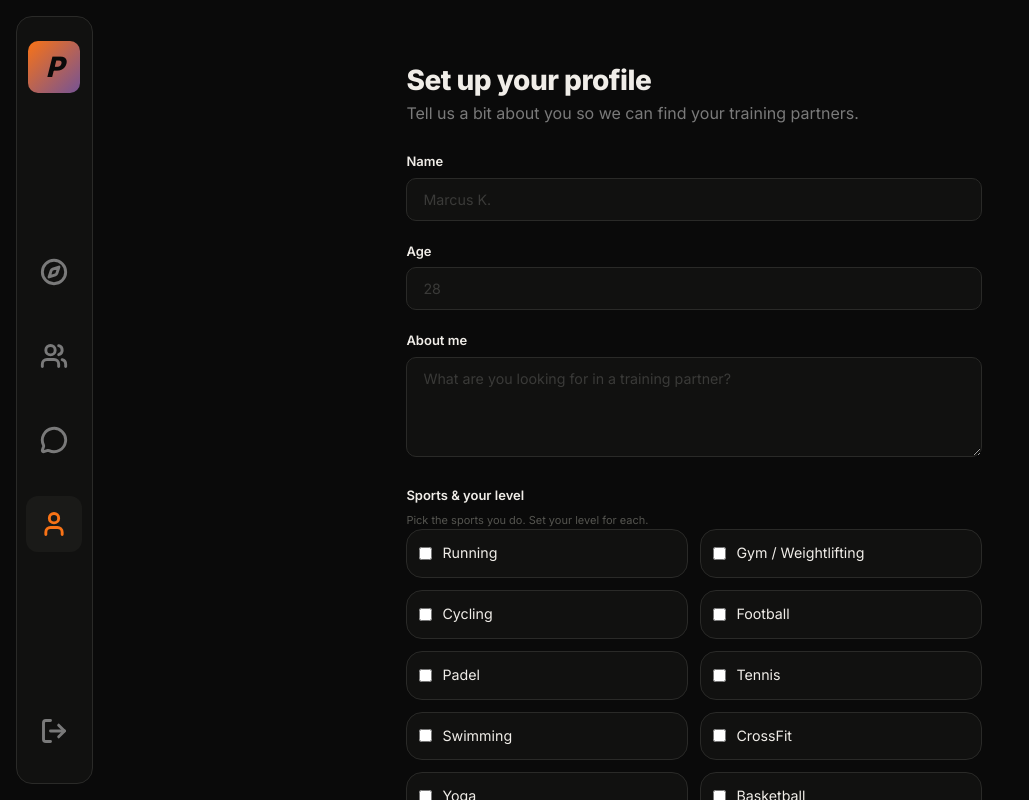
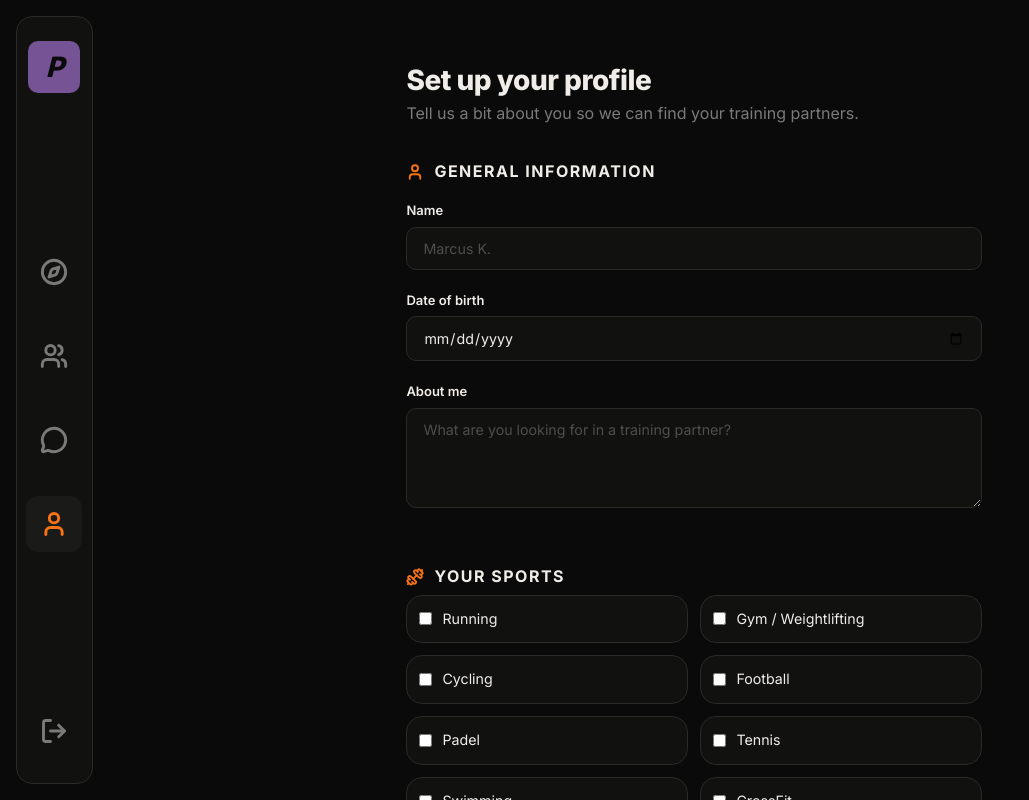
Before and after one commit to KorbenSweetheart/web, a React (Vite) app in the folder frontend/: page /app/profile in a window 1280 px wide. Shown: the whole page, without its empty margins (0-1029 px from the left). Built offline with nearby package versions, Linux system fonts and the light colour scheme; sample sign-in values are in the browser's storage.

Commit message:
feat: add third accent color, profile icons, birth date and visual polish

```diff
--- a/frontend/src/index.css
+++ b/frontend/src/index.css
@@ -61,6 +61,7 @@ ul, ol { list-style: none; }
   --surface-hover:    #1E1E1C;
   --accent:           #F97316;
   --accent-hover:     #755395;
+  --accent-3:         #70A583;
   --on-accent:        #FFFFFF;
 
   /* ---- Preview panel ---- */
@@ -76,8 +77,8 @@ ul, ol { list-style: none; }
   /* ---- Text (4 levels) ---- */
   --text-1:           #F0EDE8;
   --text-2:           #7a7a7a;
-  --text-3:           #555550;
-  --text-4:           #3A3A38;
+  --text-3:           #919191;
+  --text-4:           #4e4e4e;
 
   /* ---- States ---- */
   --success:          #4ADE80;
@@ -217,6 +218,14 @@ body {
   font-weight: 500;
   line-height: 1.3;
   color: var(--text-4);
+}
+
+.text-section {
+  font-size: clamp(0.875rem, 0.8vw + 0.4rem, 1rem);
+  font-weight: 700;
+  text-transform: uppercase;
+  letter-spacing: 1.5px;
+  color: var(--text-1);
 }
 
 .text-accent  { color: var(--accent); }
@@ -691,7 +700,7 @@ body {
   width: clamp(1.875rem, 3vw, 2.125rem);
   height: clamp(1.875rem, 3vw, 2.125rem);
   border-radius: var(--r-lg);
-  background: linear-gradient(135deg, var(--accent), var(--accent-hover));
+  background: var(--accent-hover);
   display: flex;
   align-items: center;
   justify-content: center;
@@ -906,6 +915,12 @@ body {
 .mt-lg   { margin-top: clamp(1rem, 2vw, 1.5rem); }
 .mt-xl   { margin-top: clamp(1.5rem, 3vw, 2rem); }
 .mt-2xl  { margin-top: clamp(2rem, 4vw, 3rem); }
+.mb-xs   { margin-bottom: clamp(0.25rem, 0.4vw, 0.375rem); }
+.mb-sm   { margin-bottom: clamp(0.5rem, 0.8vw, 0.625rem); }
+.mb-md   { margin-bottom: clamp(0.75rem, 1.2vw, 1rem); }
+.mb-lg   { margin-bottom: clamp(1rem, 2vw, 1.5rem); }
+.mb-xl   { margin-bottom: clamp(1.5rem, 3vw, 2rem); }
+.mb-2xl  { margin-bottom: clamp(2rem, 4vw, 3rem); }
 
 .text-center { text-align: center; }
 .text-right  { text-align: right; }
--- a/frontend/src/pages/LandingPage.css
+++ b/frontend/src/pages/LandingPage.css
@@ -78,8 +78,7 @@
 
 /* --- Preview Panel — SVG pattern background --- */
 .landing-preview {
-  background: linear-gradient(160deg, var(--accent-hover) 0%, var(--bg) 100%);
-  padding: clamp(2rem, 4vw, 3rem) clamp(1.5rem, 3vw, 2.5rem);
+  background: linear-gradient(160deg, var(--accent-hover) 0%, var(--accent-3) 100%);
   display: flex;
   align-items: center;
   justify-content: center;
--- a/frontend/src/pages/ProfileSetupPage.tsx
+++ b/frontend/src/pages/ProfileSetupPage.tsx
@@ -3,11 +3,11 @@ import type { FormEvent } from 'react';
 import { useNavigate } from 'react-router-dom';
 import { SPORTS, MODES, LEVELS, saveProfile } from '../services/profile';
 import type { Profile, ProfileActivity } from '../types';
+import { User, Dumbbell, SlidersHorizontal, MapPin, Headphones, Users, Sparkles } from 'lucide-react';
 
 export default function ProfileSetupPage() {
   const [name, setName] = useState('');
-  const [age, setAge] = useState('');
-  const [bio, setBio] = useState('');
+  const [birthDate, setBirthDate] = useState('');  const [bio, setBio] = useState('');
   const [modeId, setModeId] = useState<number | null>(null);
   const [maxRadius, setMaxRadius] = useState(10);
   const [activities, setActivities] = useState<ProfileActivity[]>([]);
@@ -43,12 +43,24 @@ export default function ProfileSetupPage() {
     return activities.find((a) => a.activity_id === sportId)?.experience ?? 3;
   }
 
+// Turn a birth date into an age number (what the backend expects)
+  function calculateAge(birth: string): number {
+    const today = new Date();
+    const b = new Date(birth);
+    let age = today.getFullYear() - b.getFullYear();
+    const monthDiff = today.getMonth() - b.getMonth();
+    if (monthDiff < 0 || (monthDiff === 0 && today.getDate() < b.getDate())) {
+      age--;
+    }
+    return age;
+  }
+
   async function handleSubmit(e: FormEvent) {
     e.preventDefault();
     setError('');
 
-    if (!name || !age || !bio) {
-      setError('Please fill in name, age and bio.');
+    if (!name || !birthDate || !bio) {
+      setError('Please fill in name, date of birth and bio.');
       return;
     }
     if (activities.length === 0) {
@@ -62,7 +74,7 @@ export default function ProfileSetupPage() {
 
     const profile: Profile = {
       name,
-      age: Number(age),
+      age: calculateAge(birthDate),
       bio,
       picture_url: '',
       interaction_mode_id: modeId,
@@ -82,37 +94,50 @@ export default function ProfileSetupPage() {
     }
   }
 
+  const MODE_ICONS: Record<number, typeof Headphones> = {
+    1: Headphones, // Silent
+    2: Users,      // Social
+    3: Sparkles,   // Open to anything
+  };
+
   return (
     <div className="container" style={{ maxWidth: 640, paddingTop: '2rem', paddingBottom: '2rem' }}>
-      <h1 className="text-title mb-sm">Set up your profile</h1>
+      <h1 className="text-title">Set up your profile</h1>
       <p className="text-body mt-xs">Tell us a bit about you so we can find your training partners.</p>
 
-      <form onSubmit={handleSubmit} className="mt-lg">
-        {/* Name */}
+      <form onSubmit={handleSubmit} className="mt-xl">
+
+        {/* ===== SECTION: General info ===== */}
+        <div className="flex items-center gap-sm mb-md">
+            <User size={18} strokeWidth={2.5} className="text-accent" />
+            <span className="text-section">General information</span>
+        </div>
+
         <div className="form-group">
           <label className="form-label" htmlFor="name">Name</label>
           <input id="name" type="text" className="input" placeholder="Marcus K."
             value={name} onChange={(e) => setName(e.target.value)} disabled={loading} />
         </div>
 
-        {/* Age */}
         <div className="form-group">
-          <label className="form-label" htmlFor="age">Age</label>
-          <input id="age" type="number" className="input" placeholder="28"
-            value={age} onChange={(e) => setAge(e.target.value)} disabled={loading} />
+          <label className="form-label" htmlFor="birthDate">Date of birth</label>
+          <input id="birthDate" type="date" className="input"
+            value={birthDate} onChange={(e) => setBirthDate(e.target.value)} disabled={loading}
+            max={new Date().toISOString().split('T')[0]} />
         </div>
 
-        {/* Bio */}
         <div className="form-group">
           <label className="form-label" htmlFor="bio">About me</label>
           <textarea id="bio" className="textarea" placeholder="What are you looking for in a training partner?"
             value={bio} onChange={(e) => setBio(e.target.value)} disabled={loading} />
         </div>
 
-        {/* Sports + level each */}
-        <div className="form-group">
-          <label className="form-label">Sports &amp; your level</label>
-          <p className="form-helper mb-sm">Pick the sports you do. Set your level for each.</p>
+        {/* ===== SECTION: Sports ===== */}
+        <div className="flex items-center gap-sm mt-2xl mb-xs">
+            <Dumbbell size={18} strokeWidth={2.5} className="text-accent" />
+            <span className="text-section">Your sports</span>
+        </div>
+
         <div style={{ display: 'grid', gridTemplateColumns: '1fr 1fr', gap: 'clamp(0.5rem, 1vw, 0.75rem)' }}>
           {SPORTS.map((sport) => (
             <div key={sport.id} className="card" style={{ padding: '0.75rem' }}>
@@ -122,7 +147,6 @@ export default function ProfileSetupPage() {
                 <span>{sport.name}</span>
               </label>
 
-                {/* Level selector appears only if this sport is picked */}
               {isSelected(sport.id) && (
                 <div className="flex flex-wrap gap-xs mt-sm">
                   {LEVELS.map((lvl) => (
@@ -137,37 +161,58 @@ export default function ProfileSetupPage() {
             </div>
           ))}
         </div>
+
+        {/* ===== SECTION: Training mode ===== */}
+        <div className="flex items-center gap-sm mt-2xl mb-xs">
+            <SlidersHorizontal size={18} strokeWidth={2.5} className="text-accent" />
+            <span className="text-section">Training mode</span>
+        </div>
+        <p className="text-body mb-md">How do you like to train?</p>
+
+        <div className="flex flex-col gap-sm">
+          {MODES.map((mode) => {
+            const Icon = MODE_ICONS[mode.id];
+            return (
+              <button key={mode.id} type="button"
+                className="card"
+                onClick={() => setModeId(mode.id)} disabled={loading}
+                style={{
+                  textAlign: 'left',
+                  width: '100%',
+                  cursor: 'pointer',
+                  borderColor: modeId === mode.id ? 'var(--accent-hover)' : undefined,
+                  borderWidth: modeId === mode.id ? '2px' : undefined,
+                }}>
+                <div className="flex items-center gap-md">
+                  <Icon size={24} strokeWidth={2} className={modeId === mode.id ? 'text-accent' : 'text-muted'} />
+                  <div>
+                    <div className="text-body-strong">{mode.title}</div>
+                    <div className="text-caption mt-xs">{mode.desc}</div>
+                  </div>
+                </div>
+              </button>
+            );
+          })}
         </div>
 
-        {/* Training mode */}
-        <div className="form-group">
-          <label className="form-label">Training mode</label>
-          <div className="flex flex-col gap-sm">
-            {MODES.map((mode) => (
-              <button key={mode.id} type="button"
-                className={`training-mode ${modeId === mode.id ? 'active' : ''}`}
-                onClick={() => setModeId(mode.id)} disabled={loading}
-                style={{ textAlign: 'left', width: '100%' }}>
-                <div>
-                  <div className="training-mode__label">{mode.title}</div>
-                  <div className="training-mode__desc">{mode.desc}</div>
+        {/* ===== SECTION: Distance ===== */}
+        <div className="flex items-center gap-sm mt-2xl mb-md">
+            <MapPin size={18} strokeWidth={2.5} className="text-accent" />
+            <span className="text-section">Distance</span>
         </div>
-              </button>
-            ))}
-          </div>
-        </div>
-
-        {/* Max radius */}
-        <div className="form-group">
-          <label className="form-label" htmlFor="radius">Max distance: {maxRadius} km</label>
+        <div className="form-group mt-xs">
+          <label className="form-label" htmlFor="radius">How far are you willing to travel?</label>
+          <p className="form-helper mb-sm">
+            We'll only show you training partners within <strong>{maxRadius} km</strong> of you.
+          </p>
           <input id="radius" type="range" min={1} max={100} value={maxRadius}
             onChange={(e) => setMaxRadius(Number(e.target.value))} disabled={loading}
             style={{ width: '100%' }} />
         </div>
 
-        {error && <p className="form-error-msg">{error}</p>}
+        {error && <p className="form-error-msg mt-md">{error}</p>}
 
-        <button type="submit" className="btn btn-primary btn-full btn-large mt-md" disabled={loading}>
+        <button type="submit" className="btn btn-primary btn-full btn-large mt-xl" disabled={loading}>
           {loading ? 'Saving...' : 'Save and continue'}
         </button>
       </form>
```
Lines whose indentation alone changed are shown as unchanged.
